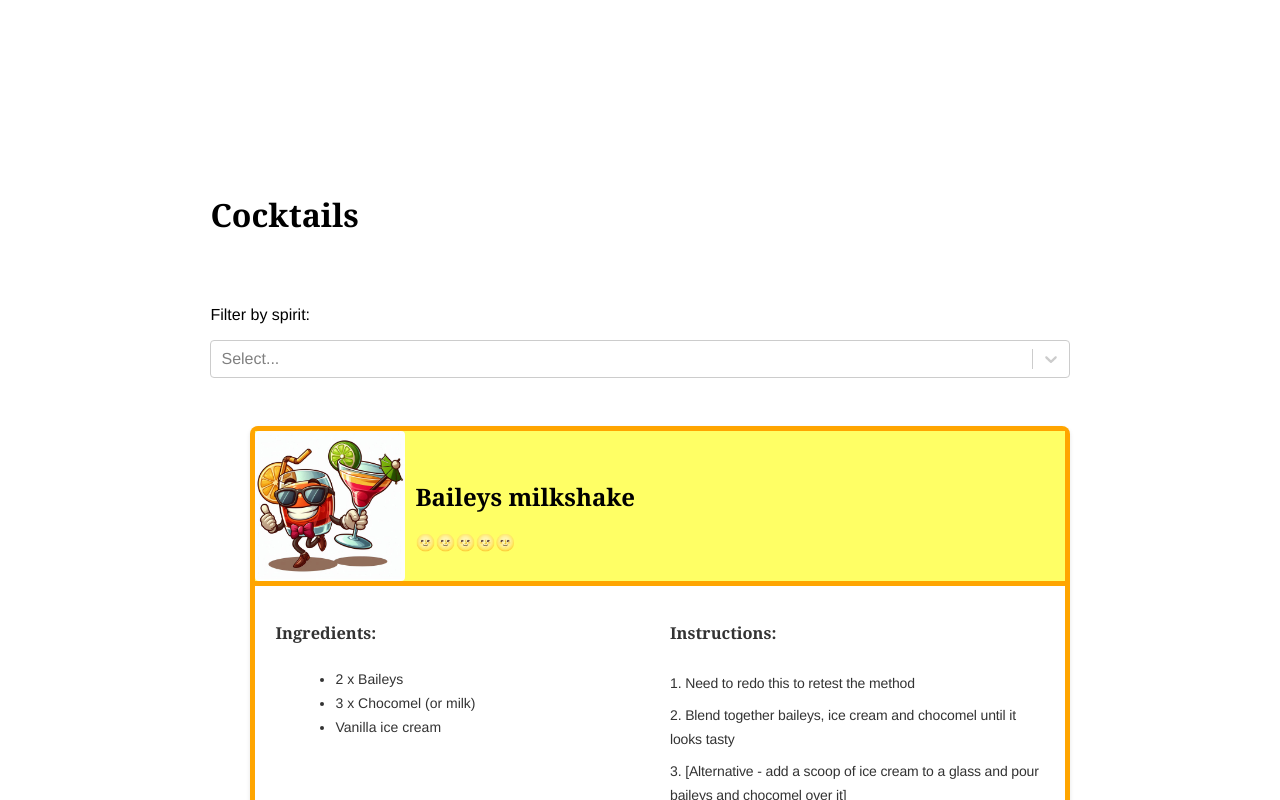
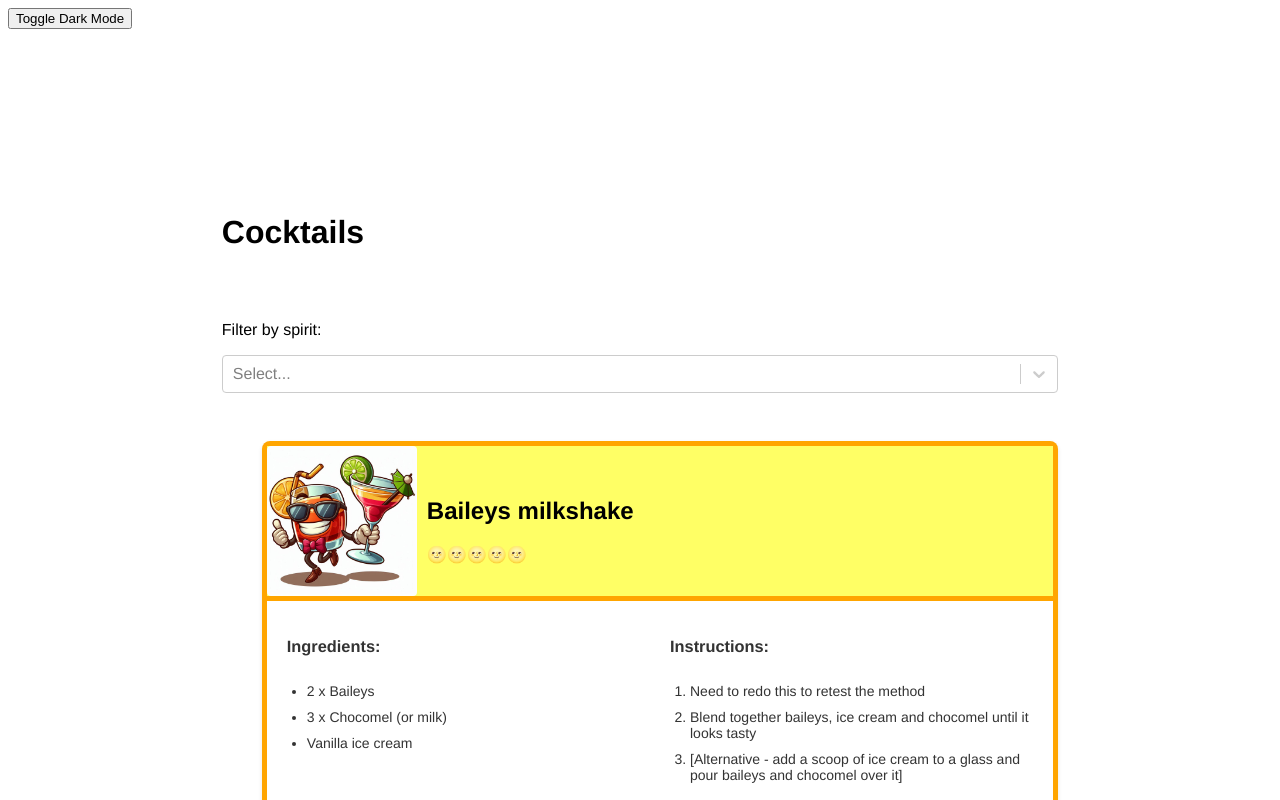
Before and after one commit to cjrace/almostyellow, a Next.js app: page /cocktails in a window 1280 px wide. Shown: the top 800 px of the page. Built offline with nearby package versions, Linux system fonts and the light colour scheme.

Commit message:
adding some style and dark mode option

```diff
--- a/app/globals.css
+++ b/app/globals.css
@@ -1,27 +1,26 @@
 /* globals.css */
 
 :root {
-  --primary-color: #0074D9; /* Blue */
-  --secondary-color: #FFD700; /* Almost yellow */
-  --accent-color: #FF851B; /* Orange */
-
-  --background: #000000;
-  --foreground: #f4b808;
+  --background-light: #ffffff; /* Light background */
+  --background-dark: #000000; /* Dark background */
+  --color-light: #000000; /* Light background */
+  --color-dark: #fae25d; /* Dark background */
+  --primary-color: #fae25d;
+  --secondary-color: #FF851B;
   --font-family: Helvetica, sans-serif;
-
 }
 
+/* For light mode */
 body {
-  -webkit-font-smoothing: antialiased;
-  -moz-osx-font-smoothing: grayscale;
+  background-color: var(--background-light);
+  color: var(--color-light);
 }
 
-h1, h2, h3 {
-  font-family: Georgia, serif;
+/* For dark mode */
+body.dark-mode {
+  background-color: var(--background-dark);
+  color: var(--color-dark);
 }
-
-
-
 
 .container {
   max-width: 1200px;
@@ -33,23 +32,6 @@ h1, h2, h3 {
   margin-bottom: 40px;
 }
 
-.button {
-  display: inline-block;
-  padding: 10px 20px;
-  border: none;
-  border-radius: 4px;
-  cursor: pointer;
-}
-
-.button-primary {
-  background-color: var(--primary-color);
-  color: white;
-}
-
-a {
-  color: var(--secondary-color);
-  text-decoration: none;
-}
 
 @media (max-width: 768px) {
   /* Adjust styles for smaller screens */
@@ -62,7 +44,6 @@ a {
 .panel-row {
   display: flex;
   justify-content: space-between;
-  /* Other row-specific styles */
 }
 
 .panel {
@@ -70,7 +51,6 @@ a {
   border: 1px solid #ddd;
   background-color: #f9f9f9;
   cursor: pointer;
-  /* Other panel-specific styles */
 }
 
 h3 {
@@ -78,5 +58,14 @@ h3 {
 }
 
 ol {
-  text-align: left;
+  text-align: left !important;
+  padding-inline-start: 20px;
 }
+
+ul li {
+  margin-bottom: 10px; /* Space below each list item */
+}
+
+ul li:first-child {
+  margin-top: 10px; /* Space above the first list item */
+}
--- a/app/page.module.css
+++ b/app/page.module.css
@@ -1,59 +1,23 @@
+/* General page styles */
 .page {
-  --gray-rgb: 0, 0, 0;
-  --gray-alpha-200: rgba(var(--gray-rgb), 0.08);
-  --gray-alpha-100: rgba(var(--gray-rgb), 0.05);
-
-  --button-primary-hover: #383838;
-  --button-secondary-hover: #f2f2f2;
-
+  --button-primary-hover: var(--primary-color);
+  --button-secondary-hover: var(--primary-color);
   display: grid;
   grid-template-rows: 20px 1fr 20px;
   align-items: center;
   justify-items: center;
-  min-height: 100svh;
+  min-height: 100vh;
   padding: 80px;
   gap: 64px;
   font-family: var(--font-family);
 }
 
-@media (prefers-color-scheme: dark) {
-  .page {
-    --gray-rgb: 255, 255, 255;
-    --gray-alpha-200: rgba(var(--gray-rgb), 0.145);
-    --gray-alpha-100: rgba(var(--gray-rgb), 0.06);
-
-    --button-primary-hover: #ccc;
-    --button-secondary-hover: #1a1a1a;
-  }
-}
-
+/* Main content */
 .main {
   display: flex;
   flex-direction: column;
   gap: 32px;
   grid-row-start: 2;
-}
-
-.main ol {
-  font-family: var(--font-geist-mono);
-  padding-left: 0;
-  margin: 0;
-  font-size: 14px;
-  line-height: 24px;
-  letter-spacing: -0.01em;
-  list-style-position: inside;
-}
-
-.main li:not(:last-of-type) {
-  margin-bottom: 8px;
-}
-
-.main code {
-  font-family: inherit;
-  background: var(--gray-alpha-100);
-  padding: 2px 4px;
-  border-radius: 4px;
-  font-weight: 600;
 }
 
 /* Call to actions */
@@ -65,31 +29,20 @@
 .ctas a {
   appearance: none;
   border-radius: 128px;
-  height: 48px;
-  padding: 0 20px;
-  border: none;
   border: 1px solid transparent;
   transition: background 0.2s, color 0.2s, border-color 0.2s;
   cursor: pointer;
   display: flex;
   align-items: center;
   justify-content: center;
-  font-size: 16px;
-  line-height: 20px;
-  font-weight: 500;
+  border-color: #d6d5d3;
+  gap: 8px;
+  min-width: 180px;
+  text-decoration: none;
+  color: inherit
 }
 
-a.primary {
-  background: var(--foreground);
-  color: var(--background);
-  gap: 8px;
-}
-
-a.secondary {
-  border-color: var(--gray-alpha-200);
-  min-width: 180px;
-}
-
+/* Footer */
 .footer {
   grid-row-start: 3;
   display: flex;
@@ -124,6 +77,7 @@ a.secondary {
   }
 }
 
+/* Responsive styles */
 @media (max-width: 600px) {
   .page {
     padding: 32px;
@@ -159,12 +113,10 @@ a.secondary {
   }
 }
 
-@media (prefers-color-scheme: dark) {
-  .logo {
+/* Dark mode logo */
+.dark-mode .logo {
     filter: invert();
-  }
 }
-
 
 /* Cocktail card container */
 .cocktailBox {
@@ -224,7 +176,7 @@ a.secondary {
 /* Ingredients list */
 .ingredientsList {
   list-style-type: disc;
-  margin-left: 20px;
+  padding-inline-start: 20px;
   margin-top: 10px;
   margin-bottom: 20px;
 }
--- a/components/cocktails/spiritselect.tsx
+++ b/components/cocktails/spiritselect.tsx
@@ -11,7 +11,6 @@ export const spiritOptions = [
     { value: 'Rum', label: 'Rum' },
     { value: 'Tequila', label: 'Tequila' },
     { value: 'Vodka', label: 'Vodka' },
-
 
     // Add other spirit options
 ];
--- a/pages/_app.tsx
+++ b/pages/_app.tsx
@@ -1,6 +1,10 @@
 import '../app/globals.css';
 import Head from 'next/head';
 import { AppProps } from 'next/app';
+
+const toggleDarkMode = () => {
+  document.body.classList.toggle('dark-mode');
+};
 
 function MyApp({ Component, pageProps }: AppProps) {
   return (
@@ -8,6 +12,9 @@ function MyApp({ Component, pageProps }: AppProps) {
       <Head>
         <title>Almost yellow</title>
       </Head>
+
+      <button onClick={toggleDarkMode}>Toggle Dark Mode</button>
+
       <Component {...pageProps} />
     </>
   )
```
